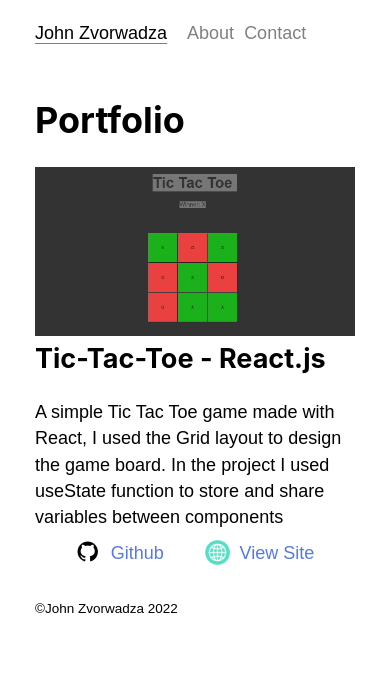
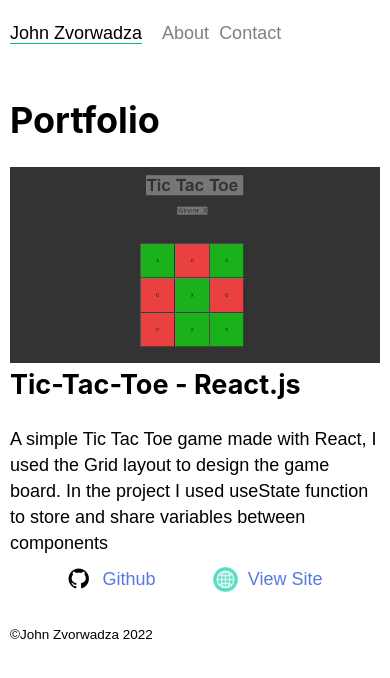
Before and after one commit to johnzvorwadza/react_portfolio, a React (Create React App) app: page /#/ in a window 390 px wide. Shown: the top 678 px of the page. Built offline with nearby package versions, Linux system fonts and the light colour scheme.

Commit message:
minor commits

```diff
--- a/src/App.css
+++ b/src/App.css
@@ -107,12 +107,13 @@ img{
 
 
 .contactForm{
+
 display: grid;
 grid-template-areas:
 "name name name name name"
 "emailphone  emailphone  emailphone emailphone emailphone"
 "message message  message message message"
-"n1 n1 n2 n2 submit";
+"submit submit submit submit submit";
     gap: 10px;
 }
 .contactForm input, .contactForm textarea {
@@ -173,8 +174,7 @@ h1, h2 {
         grid-template-columns:1fr;
     }
     .container{
-        padding-left:16;
-        padding-right:16;
+        padding:0 10px;
 
     }
 
```
